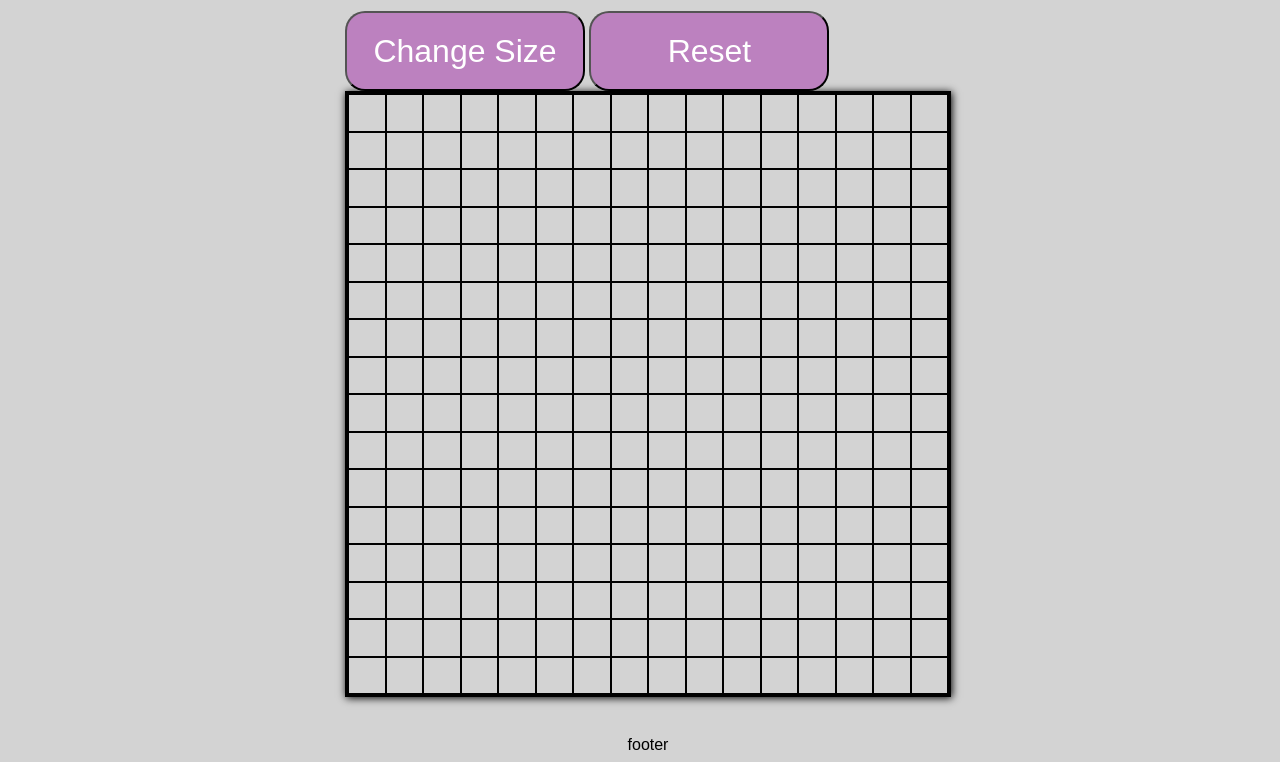
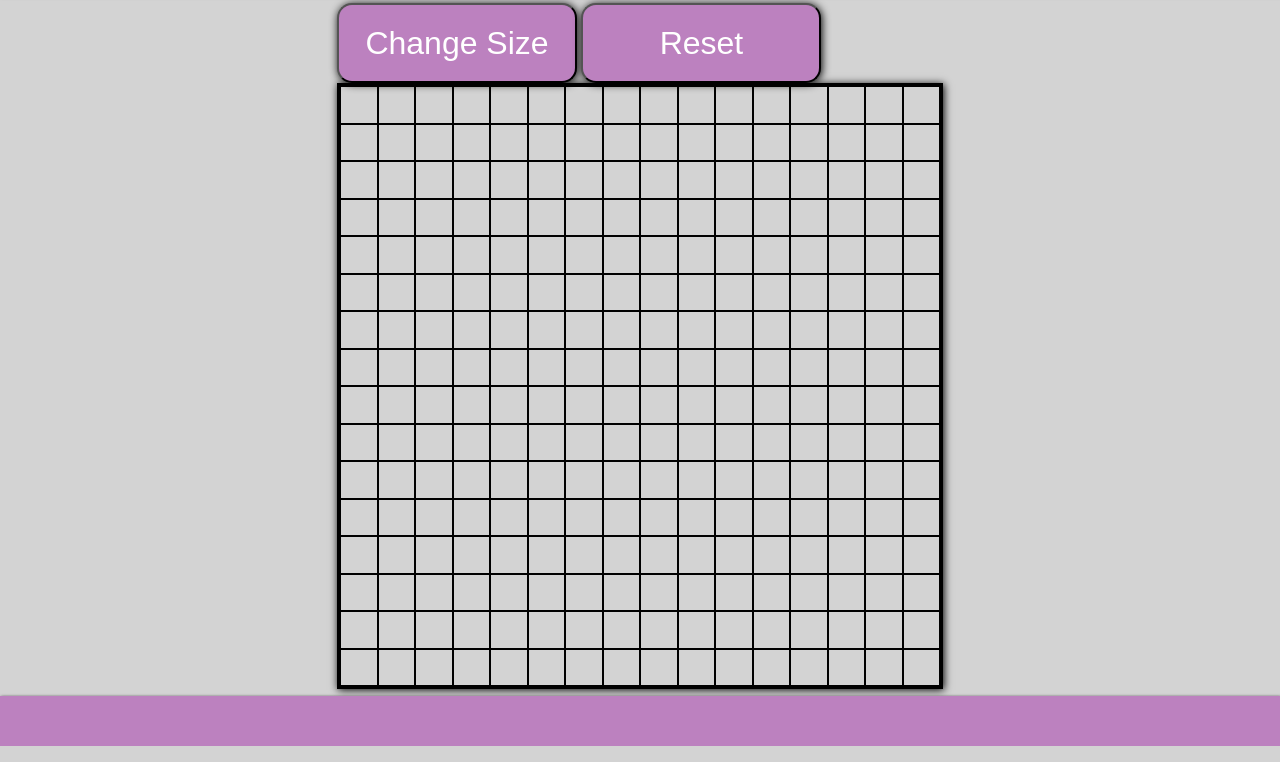
Before and after one commit to muno17/etch_a_sketch, a plain HTML site: page index.html in a window 1280 px wide. Shown: the part 54-816 px from the top of the page. Drawn offline with Linux system fonts and the light colour scheme.

Commit message:
add header and footer

```diff
--- a/index.html
+++ b/index.html
@@ -7,7 +7,7 @@
         <link rel="stylesheet" href="style.css" />
     </head>
     <body>
-        <div id="header">Header</div>
+        <div id="header">Etch-a-Sketch</div>
         <div>
             <div id="buttonArea"></div>
             <button>Change Size</button>
@@ -15,6 +15,6 @@
             <div id="gridContainer"></div>
             <script src="script.js"></script>
         </div>
-        <div id="footer">footer</div>
+        <div id="footer"></div>
     </body>
 </html>
--- a/style.css
+++ b/style.css
@@ -1,5 +1,6 @@
 * {
-        font-family: ubuntu, sans-serif;
+    font-family: ubuntu, sans-serif;
+    color: white;
 }
 
 html {
@@ -13,6 +14,7 @@ body {
     align-items: center;
     width: 100%;
     min-height: 100vh;
+    margin: 0;
 }
 
 #gridContainer {
@@ -37,7 +39,20 @@ button {
     width: 240px;
     height: 80px;
     font-size: 32px;
-    background-color: #BC81BF;
-    color: white;
-    border-radius: 20px;
+    background-color: #bc81bf;
+    border-radius: 15px;
+    box-shadow: 1px 1px 8px black;
 }
+
+#header,
+#footer {
+    background-color: #bc81bf;
+    width: 100%;
+    height: 40px;
+    margin: 0;
+    padding: 0;
+    text-align: center;
+    padding-top: 10px;
+    font-size: 24px;
+    box-shadow: 1px 1px 3px black;
+}
```
